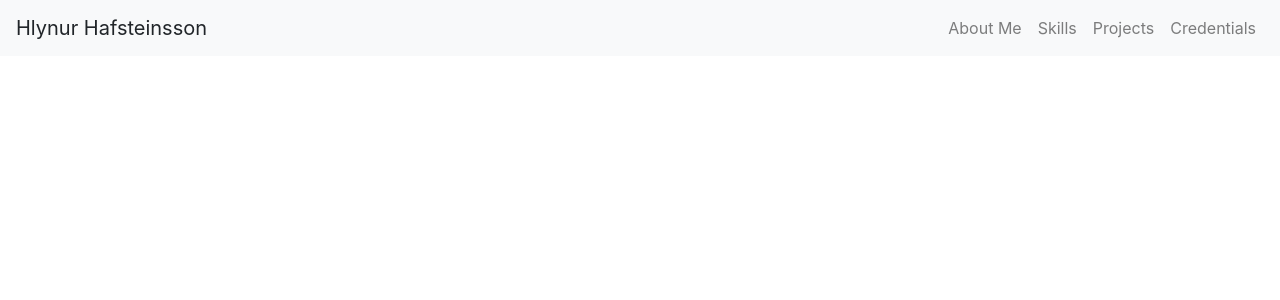
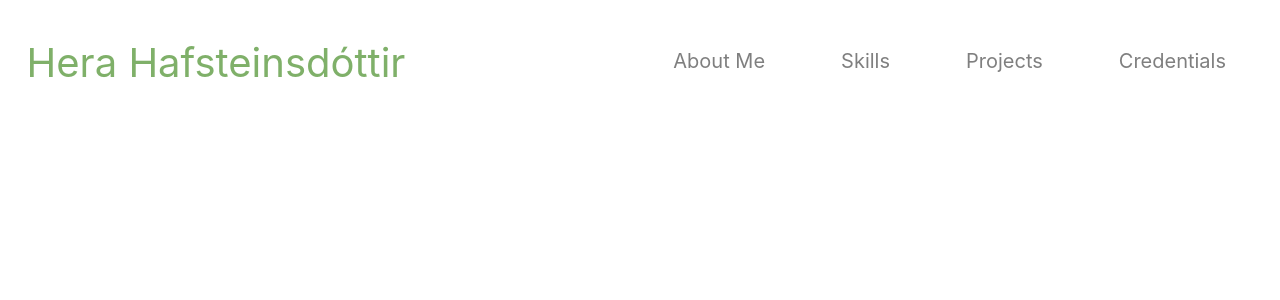
Before and after one commit to Kornelius-ux/heraWebsite, a Flask app: page / in a window 1280 px wide. Shown: the top 300 px of the page. Run offline with Flask 3, Linux system fonts and the light colour scheme.

Commit message:
navbar look is finished
right now the navbar does not work but that will change

```diff
--- a/static/main.css
+++ b/static/main.css
@@ -0,0 +1,20 @@
+/* Navbar */
+
+.navbar {
+    min-height: 100px;
+}
+
+.navbar-brand {
+    height: 70px;
+    width: 400px;
+    text-align: center;
+    font-size: 40px;
+}
+
+.nav-item {
+    text-align: center;
+    margin: 20px;
+    height: 70px;
+    padding: 10px;
+    font-size: 20px;
+}
--- a/templates/navbar.html
+++ b/templates/navbar.html
@@ -1,8 +1,8 @@
 <link rel="stylesheet" href="https://cdn.jsdelivr.net/npm/bootstrap@4.0.0/dist/css/bootstrap.min.css">
+<link rel="stylesheet" href="static/main.css">
 
-
-<nav class="navbar navbar-expand-lg navbar-light bg-light">
-  <a class="navbar-brand">Hlynur Hafsteinsson</a>
+<nav class="navbar navbar-expand-lg navbar-light">
+  <a class="navbar-brand" style="color:#7FB069;">Hera Hafsteinsdóttir</a>
   <button class="navbar-toggler" type="button" data-toggle="collapse" data-target="#navbarSupportedContent" aria-controls="navbarSupportedContent" aria-expanded="false" aria-label="Toggle navigation">
     <span class="navbar-toggler-icon"></span>
   </button>
```
